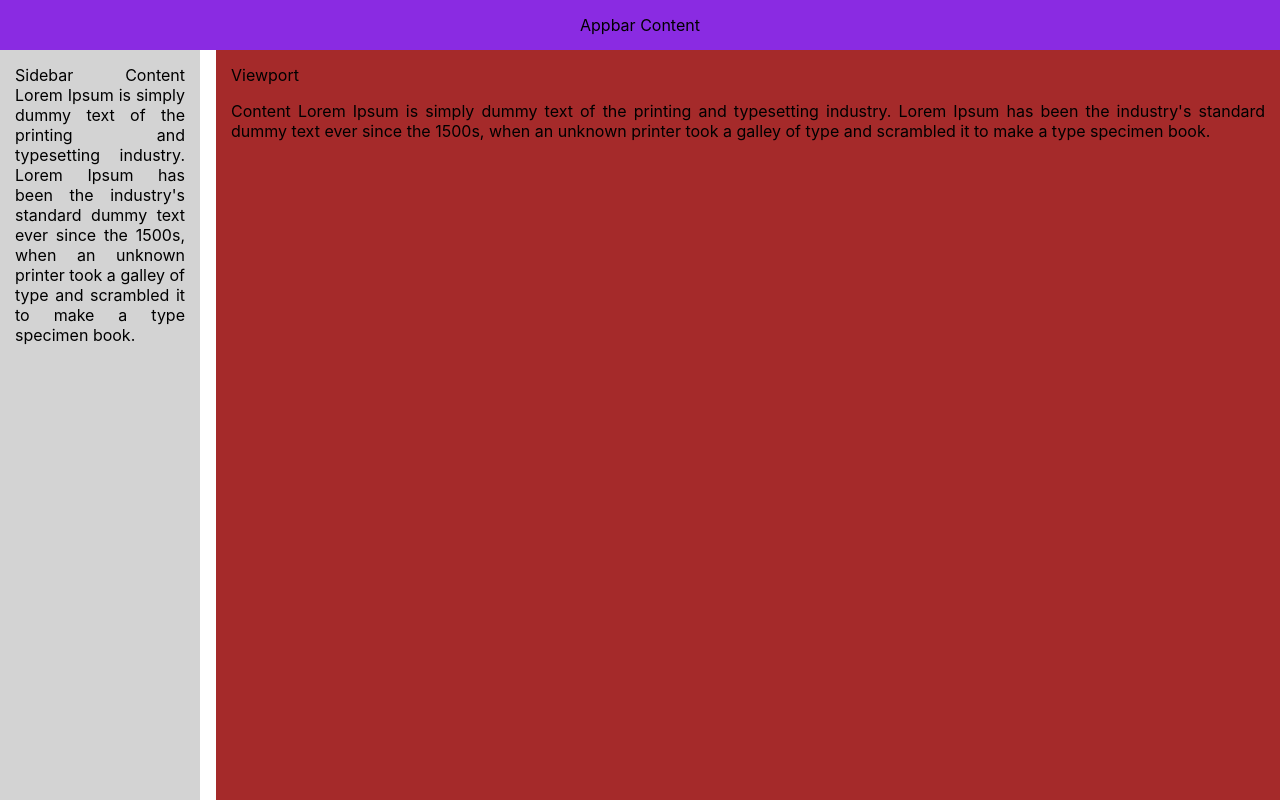
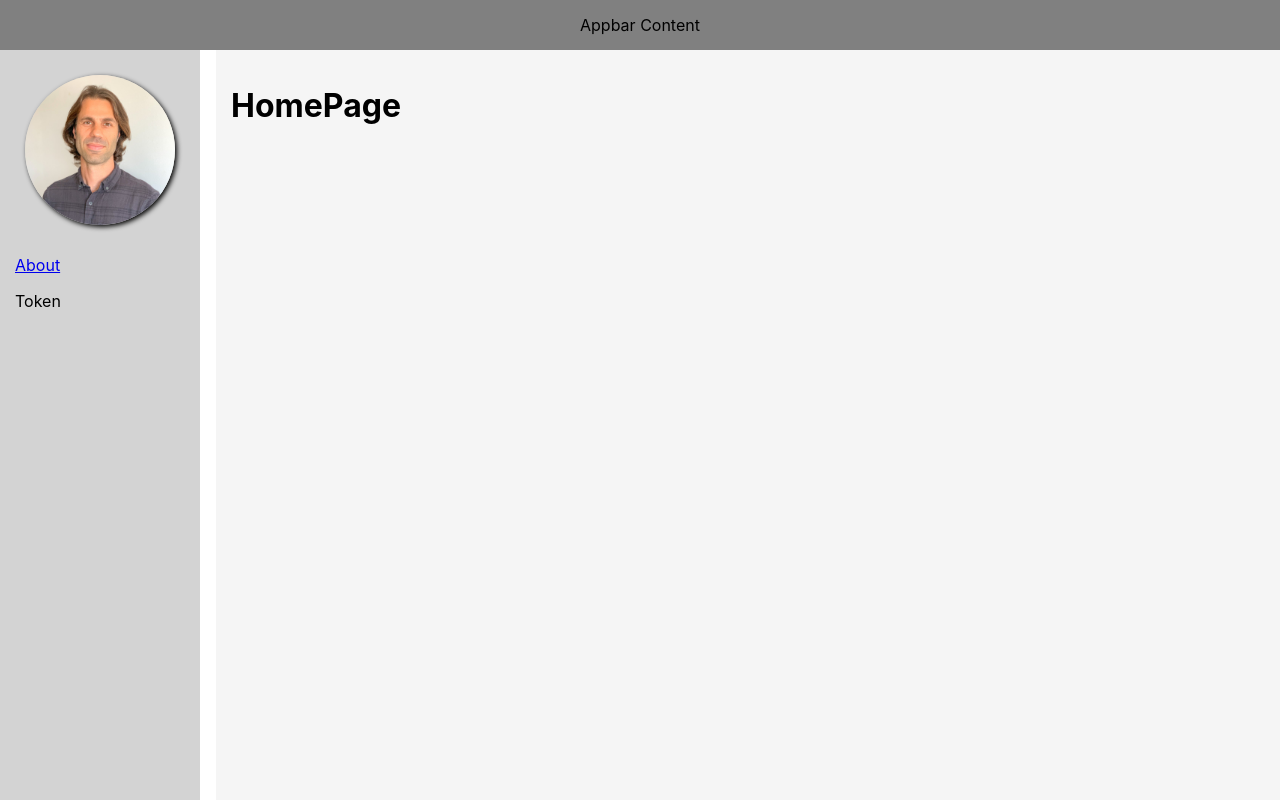
Before and after one commit to gponti-s/hardhat-Simple-Project, a React (Create React App) app in the folder frontend/: page / in a window 1280 px wide. Built offline with nearby package versions, Linux system fonts and the light colour scheme.

Commit message:
Frontend_Image_Layout

```diff
--- a/frontend/src/App.css
+++ b/frontend/src/App.css
@@ -8,7 +8,7 @@
 
 .head-container {
   text-align:center;
-  background-color: blueviolet;
+  background-color: gray;
   padding: 15px;
 }
 
@@ -20,7 +20,7 @@
 
 .sidebar {
   text-align: justify;
-  background: rgb(211,211,211);
+  background: lightgray;
   color: black;
   padding: 15px;
 }
@@ -28,6 +28,14 @@
   grid-column: span 3;
 
   text-align: justify;
-  background-color: brown;
+  background-color: whitesmoke;
   padding:15px;
 }
+
+.circular-image{
+  border-radius: 50%;
+  margin: 10px;
+  -webkit-box-shadow: 2px 2px 5px 0px rgba(0, 0, 0, 1);
+  -moz-box-shadow: 2px 2px 5px 0px rgba(0, 0, 0, 1);
+  box-shadow: 2px 2px 5px 0px rgba(0, 0, 0, 1);
+}
--- a/frontend/src/App.js
+++ b/frontend/src/App.js
@@ -1,11 +1,12 @@
 //import React, {useState} from 'react';
 //import {ethers} from 'ethers'
 //import Lock from './artifacts/contracts/Lock.sol/Lock.json';
-//import {AllRoutes} from './AllRoutes';
+import {AllRoutes} from './Components/AllRoutes';
 import './App.css';
 import { Appbar } from './Components/Appbar';
 import { Sidebar } from './Components/Sidebar';
 import { Viewport } from './Components/Viewport';
+import { BrowserRouter } from 'react-router-dom';
 
 
 //const lockAddress = ""
@@ -13,16 +14,18 @@ import { Viewport } from './Components/Viewport';
 
 function App() {
   return (
+    <BrowserRouter>
       <div className="app-container">
         <div className="head-container">
           <Appbar />
         </div>
         <div className="content-container">
           <Sidebar />
-        <Viewport />
+          {/* <Viewport /> */}
+          <AllRoutes/>
         </div>
       </div>
-      //<AllRoutes/>
+    </BrowserRouter>
   );
 }
 
--- a/frontend/src/AllRoutes.js
+++ b/frontend/src/Components/AllRoutes.js
@@ -1,16 +1,14 @@
 import {BrowserRouter, Routes, Route} from 'react-router-dom';
-import { HomePage } from './Pages/HomePage';
-import { AboutPage } from './Pages/AboutPage';
+import { HomePage } from '../Pages/HomePage';
+import { AboutPage } from '../Pages/AboutPage';
 
 export const AllRoutes = () => {
 
     return(
-        <BrowserRouter>
             <Routes>
                 <Route path='/' element={<HomePage/>} />
                 <Route path='/about' element={<AboutPage/>} />
             </Routes>
-        </BrowserRouter>
     );
 
 }
--- a/frontend/src/Components/Sidebar.js
+++ b/frontend/src/Components/Sidebar.js
@@ -1,9 +1,14 @@
 import React from "react";
+import { Link } from "react-router-dom";
 
 export const Sidebar = () => {
     return(
-        <div className="col-2 sidebar">
-            Sidebar Content Lorem Ipsum is simply dummy text of the printing and typesetting industry. Lorem Ipsum has been the industry's standard dummy text ever since the 1500s, when an unknown printer took a galley of type and scrambled it to make a type specimen book.
+        <div className="sidebar">
+            <img className="circular-image" src="/images/photo.jpg" width="150" height="150"/>
+            <p></p>
+            <Link to="/about">About</Link>
+            <p></p>
+            <a hrf="/about">Token</a>
         </div>
     );
 }
--- a/frontend/src/Components/Viewport.js
+++ b/frontend/src/Components/Viewport.js
@@ -2,11 +2,7 @@ import React from "react";
 
 export const Viewport = () => {
     return(
-        <div className="col-10 viewport">
-            Viewport
-            <p>
-            Content Lorem Ipsum is simply dummy text of the printing and typesetting industry. Lorem Ipsum has been the industry's standard dummy text ever since the 1500s, when an unknown printer took a galley of type and scrambled it to make a type specimen book.
-            </p>
+        <div className="viewport">
         </div>
     );
 }
--- a/frontend/src/Pages/HomePage.js
+++ b/frontend/src/Pages/HomePage.js
@@ -1,5 +1,7 @@
 export const HomePage = () => {
     return (
-        <h1>HomePage</h1>
+        <div className="viewport">
+            <h1 >HomePage</h1>
+        </div>
     );
 }
```
Also changed, not shown: frontend/public/images/photo.jpg (added). Lines whose indentation alone changed are shown as unchanged.
